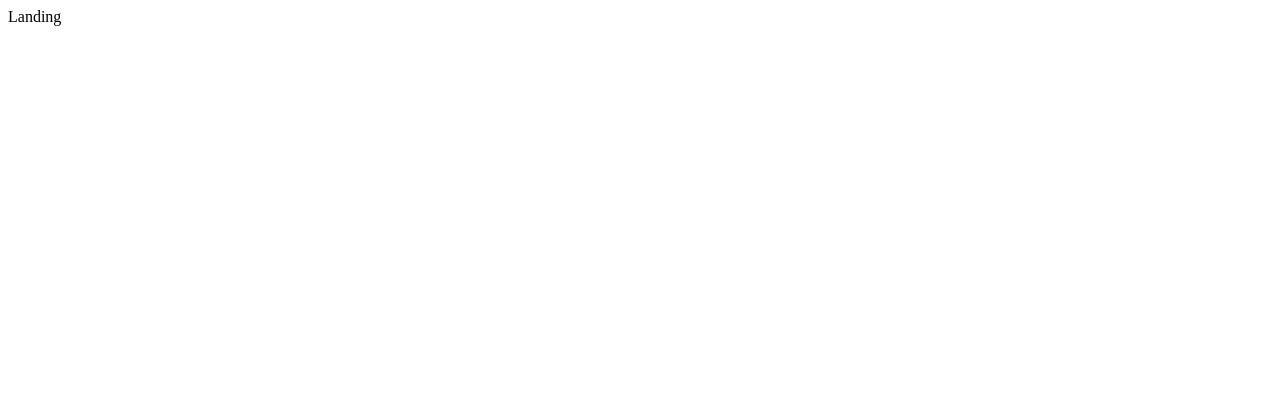
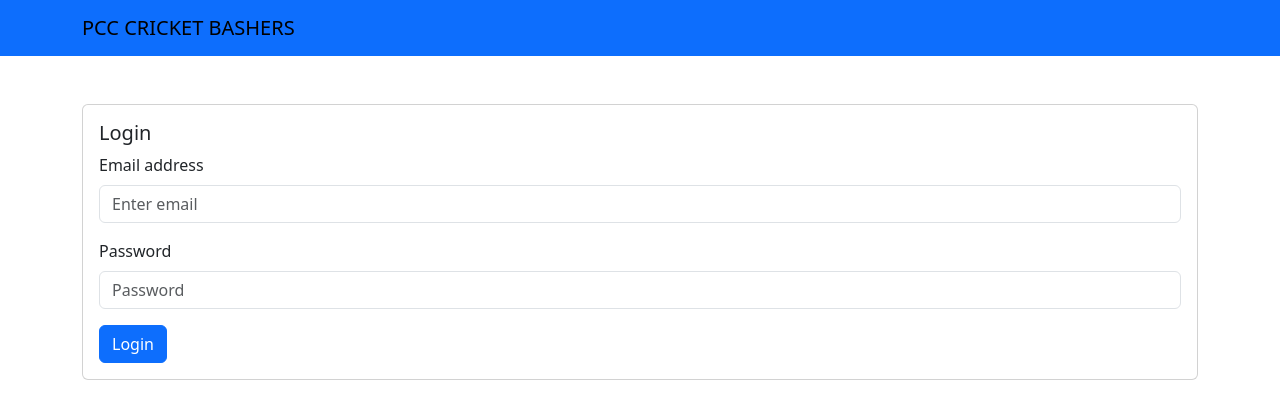
Before and after one commit to Gayan65/cricketApp, a React (Create React App) app in the folder frontend/: page / in a window 1280 px wide. Shown: the top 418 px of the page. Built offline with nearby package versions, Linux system fonts and the light colour scheme.

Commit message:
Login css, navbar css add

```diff
--- a/frontend/package.json
+++ b/frontend/package.json
@@ -6,7 +6,9 @@
     "@testing-library/jest-dom": "^5.17.0",
     "@testing-library/react": "^13.4.0",
     "@testing-library/user-event": "^13.5.0",
+    "bootstrap": "^5.3.3",
     "react": "^18.2.0",
+    "react-bootstrap": "^2.10.1",
     "react-dom": "^18.2.0",
     "react-router-dom": "^6.22.1",
     "react-scripts": "5.0.1",
--- a/frontend/src/App.js
+++ b/frontend/src/App.js
@@ -1,10 +1,12 @@
 import { BrowserRouter, Routes, Route } from "react-router-dom";
 import Home from "./components/Home";
 import Landing from "./components/Landing";
+import Nav from "./components/Nav";
 
 function App() {
   return (
     <div>
+      <Nav />
       <BrowserRouter>
         <Routes>
           <Route path="/" element={<Landing />}></Route>
--- a/frontend/src/components/Landing.js
+++ b/frontend/src/components/Landing.js
@@ -1,7 +1,12 @@
 import React from "react";
+import Login from "./Login";
 
 const Landing = () => {
-  return <div>Landing</div>;
+  return (
+    <div>
+      <Login />
+    </div>
+  );
 };
 
 export default Landing;
--- /dev/null
+++ b/frontend/src/components/Login.js
@@ -0,0 +1,34 @@
+import React from "react";
+import { Form, Button, Container, Card } from "react-bootstrap";
+
+const Login = () => {
+  return (
+    <div>
+      <Container className=" mt-5 ">
+        <Card>
+          <Card.Body>
+            <Card.Title>Login</Card.Title>
+            <Card.Text>
+              <Form>
+                <Form.Group className="mb-3" controlId="formBasicEmail">
+                  <Form.Label>Email address</Form.Label>
+                  <Form.Control type="email" placeholder="Enter email" />
+                </Form.Group>
+
+                <Form.Group className="mb-3" controlId="formBasicPassword">
+                  <Form.Label>Password</Form.Label>
+                  <Form.Control type="password" placeholder="Password" />
+                </Form.Group>
+                <Button variant="primary" type="submit">
+                  Login
+                </Button>
+              </Form>
+            </Card.Text>
+          </Card.Body>
+        </Card>
+      </Container>
+    </div>
+  );
+};
+
+export default Login;
--- /dev/null
+++ b/frontend/src/components/Nav.js
@@ -0,0 +1,16 @@
+import React from "react";
+import { Navbar, Container } from "react-bootstrap";
+
+const Nav = () => {
+  return (
+    <Navbar bg="primary" data-bs-theme="light">
+      <Container>
+        <Navbar.Brand href="#home">PCC CRICKET BASHERS</Navbar.Brand>
+        <Navbar.Toggle />
+        <Navbar.Collapse className="justify-content-end"></Navbar.Collapse>
+      </Container>
+    </Navbar>
+  );
+};
+
+export default Nav;
--- a/frontend/src/index.js
+++ b/frontend/src/index.js
@@ -1,6 +1,7 @@
 import React from "react";
 import ReactDOM from "react-dom/client";
 import App from "./App";
+import "bootstrap/dist/css/bootstrap.min.css";
 
 const root = ReactDOM.createRoot(document.getElementById("root"));
 root.render(
```
Also changed, not shown: 1 other file (tests, documents, lock files or other folders).
